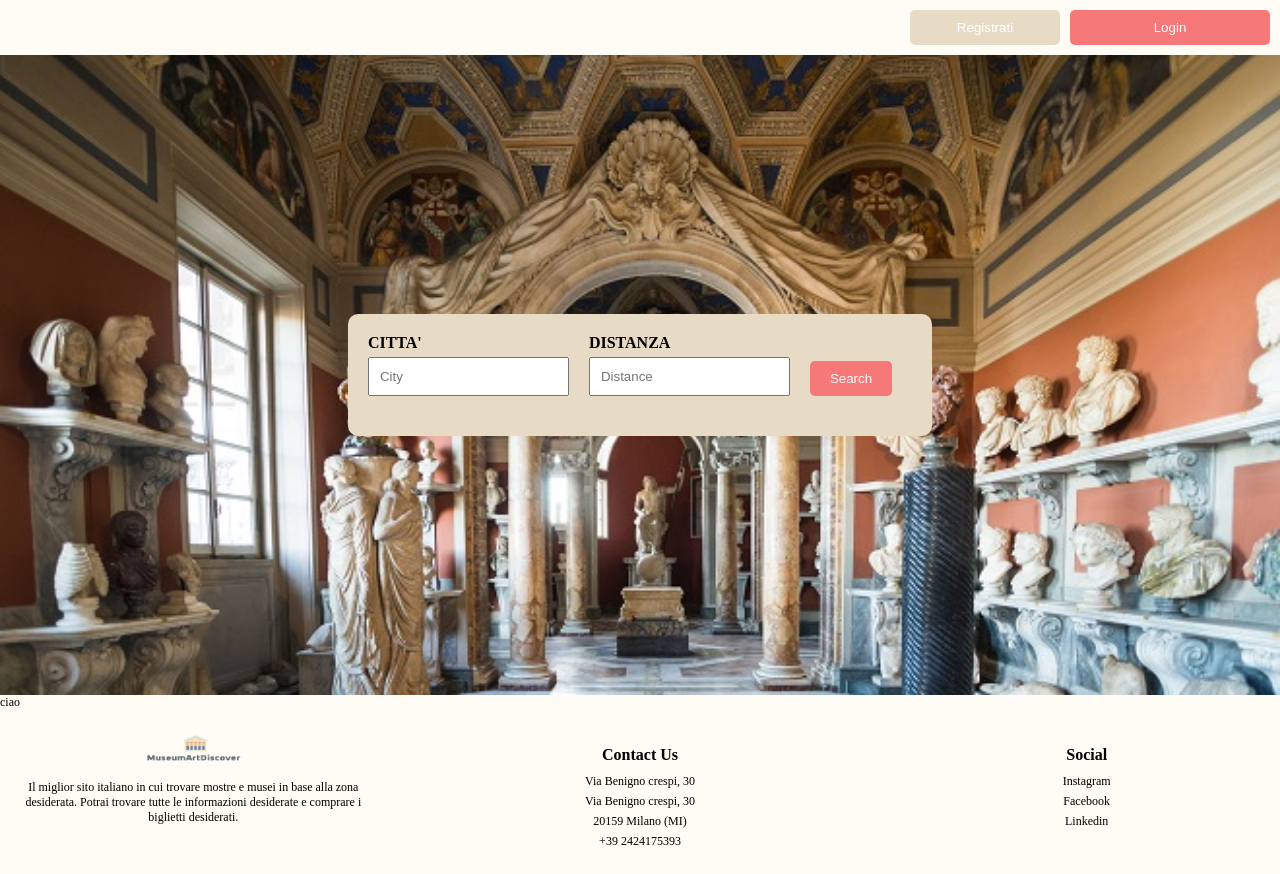
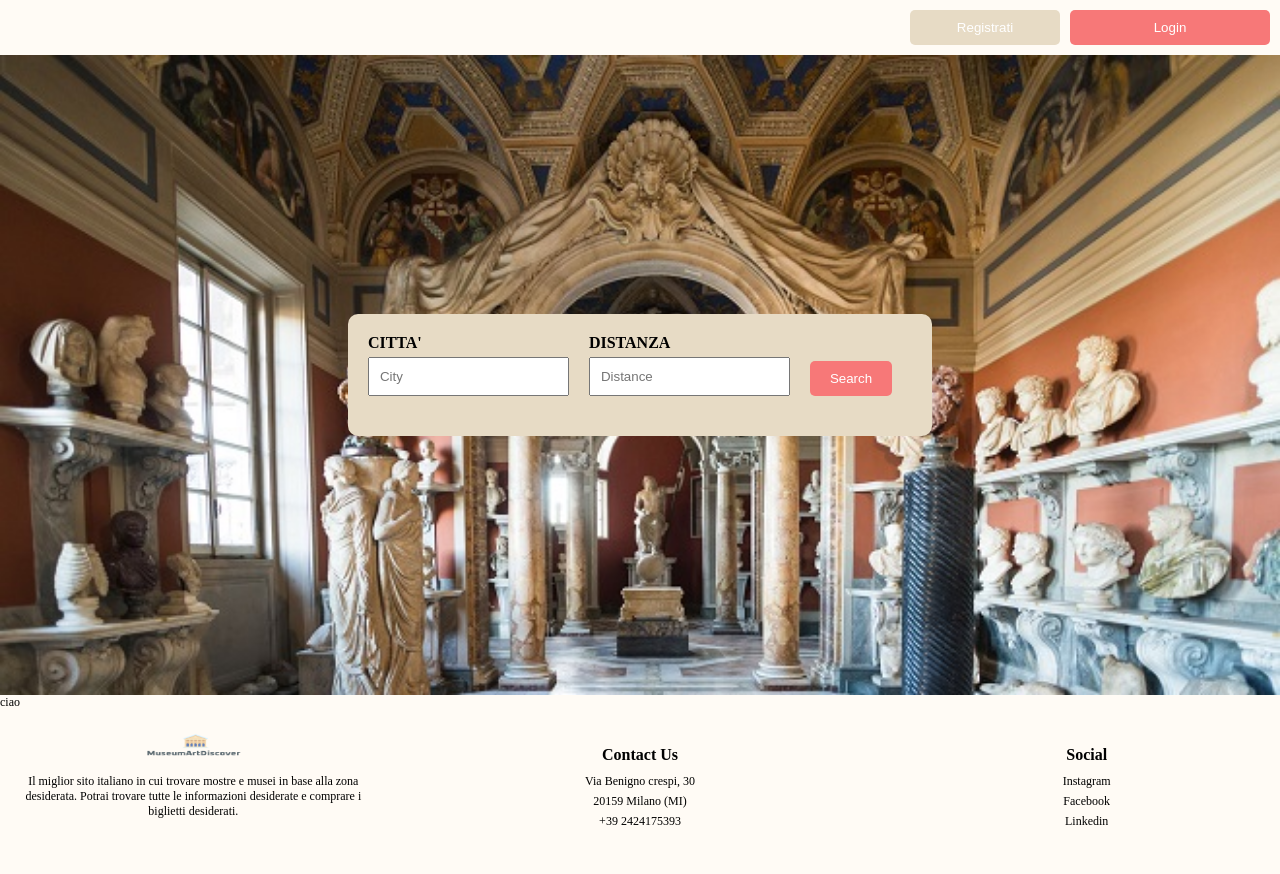
Before and after one commit to Facciani/PW01, a React (Create React App) app in the folder progettopw/: page / in a window 1280 px wide. Built offline with nearby package versions, Linux system fonts and the light colour scheme.

Commit message:
prova ricci

```diff
--- a/progettopw/src/components/footer.jsx
+++ b/progettopw/src/components/footer.jsx
@@ -17,7 +17,6 @@ function Footer() {
           <h3>Contact Us</h3>
           <ul>
             <li>Via Benigno crespi, 30</li>
-            <li>Via Benigno crespi, 30</li>
             <li>20159 Milano (MI)</li>
             <li>+39 2424175393</li>
           </ul>
```
